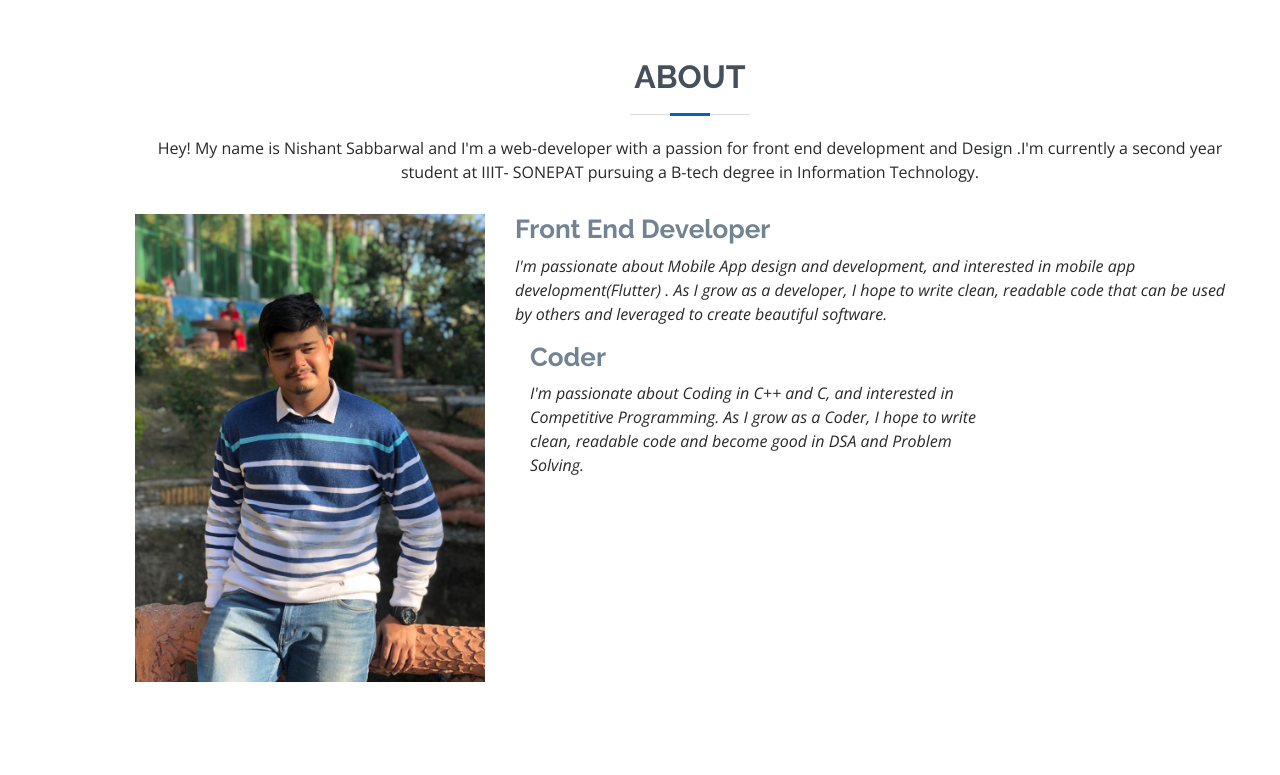
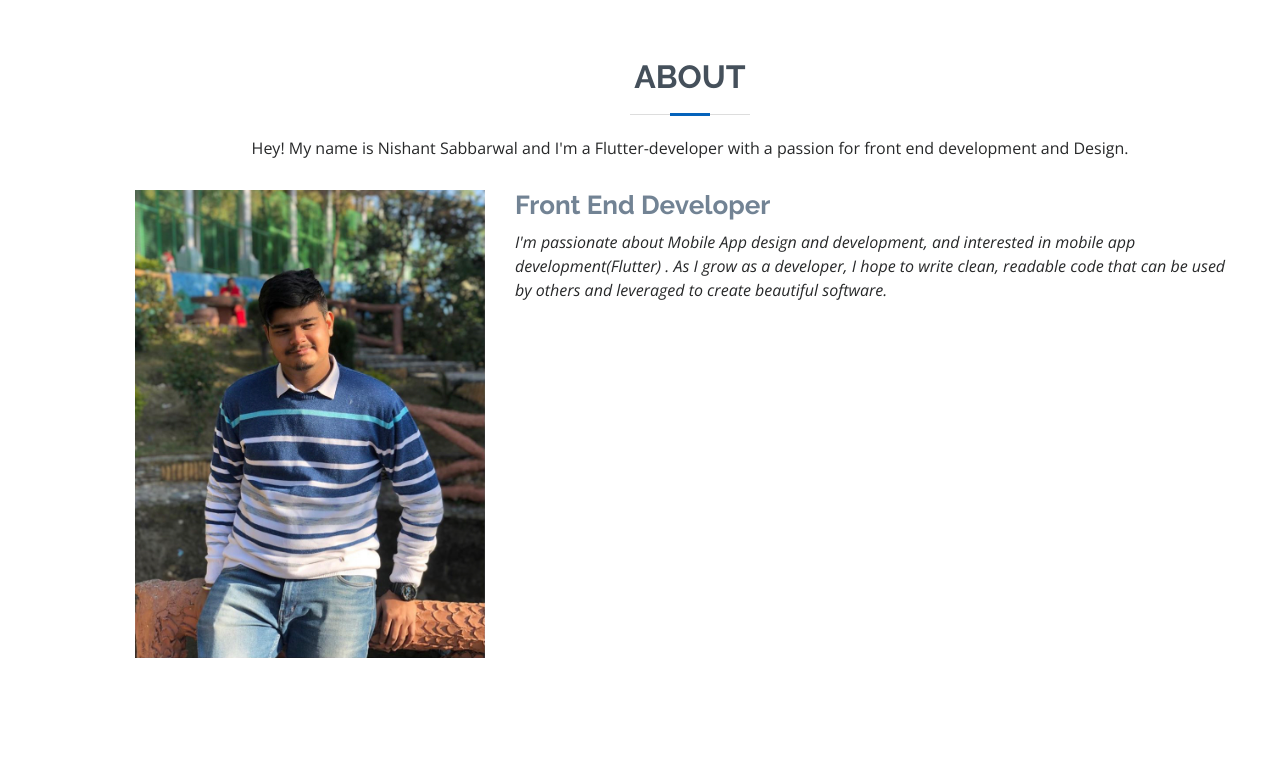
Before and after one commit to Nishant3007/Nishant3007.github.io, a plain HTML site: page index.html in a window 1280 px wide. Shown: the part 802-1577 px from the top of the page. Drawn offline with nearby package versions, Linux system fonts and the light colour scheme.

Commit message:
Update index.html

```diff
--- a/index.html
+++ b/index.html
@@ -70,7 +70,7 @@
 
         <div class="section-title">
           <h2>About</h2>
-          <p>Hey! My name is Nishant Sabbarwal and I'm a web-developer with a passion for front end development and Design .I'm currently a second year student at IIIT- SONEPAT pursuing a B-tech degree in Information Technology.</p>
+          <p>Hey! My name is Nishant Sabbarwal and I'm a Flutter-developer with a passion for front end development and Design.</p>
         </div>
 
         <div class="row">
@@ -87,12 +87,12 @@
             <p class="font-italic">
         I  always liked photography, but I have never really serious about it. Although I was always keen to learn more about it by Using Softwares and DSLR cameras, lenses, tripods, picture editing programs, filters, composition, and light and All this could be happen by the holding the Position as an Coordinator In the Photography and Filmography Society. For more <a href="https://www.instagram.com/c.e.m_iiitsonepat/?igshid=v1tvhd9bno7s" target="_blank">Click here </a>
             </p> -->
-             <div class="col-lg-8 pt-4 pt-lg-0 content">
+<!--              <div class="col-lg-8 pt-4 pt-lg-0 content">
             <h3> Coder</h3>
             <p class="font-italic">
              I'm passionate about Coding in C++ and C, and interested in Competitive Programming. As I grow as a Coder, I hope to write clean, readable code and become good in DSA and Problem Solving.
             </p>
-          </div>
+          </div> -->
         </div>
       </div>
     </div>
@@ -258,7 +258,7 @@
               <h4>Bachelor of Technology &amp; Information Technology</h4>
               <h5>2019 - 2023</h5>
               <p><em>Indian Institute of Information Technology, Sonepat</em></p>
-               <h3 class="resume-title">Work Experience</h3>
+<!--                <h3 class="resume-title">Work Experience</h3>
             <div class="resume-item">
               <h4>Front-end Developer</h4>
               <h5>2020,June - Present</h5>
@@ -266,7 +266,7 @@
                <p><em><a href="https://sonepat.iiitiansnetwork.com/" target="_blank"> Sonepat - IIITians Network</a></em></p>
               <h4>Ios App Developer(Flutter)</h4>
               <h5>2020,20 November -  Present </h5>
-              <p><em><a href="https://godatu.com/" target="_blank"> Godatu - Dance Fitness Partner</a></em></p>
+              <p><em><a href="https://godatu.com/" target="_blank"> Godatu - Dance Fitness Partner</a></em></p> -->
 
               <ul>
              <!--   <li>Include your works here</li>-->
```
